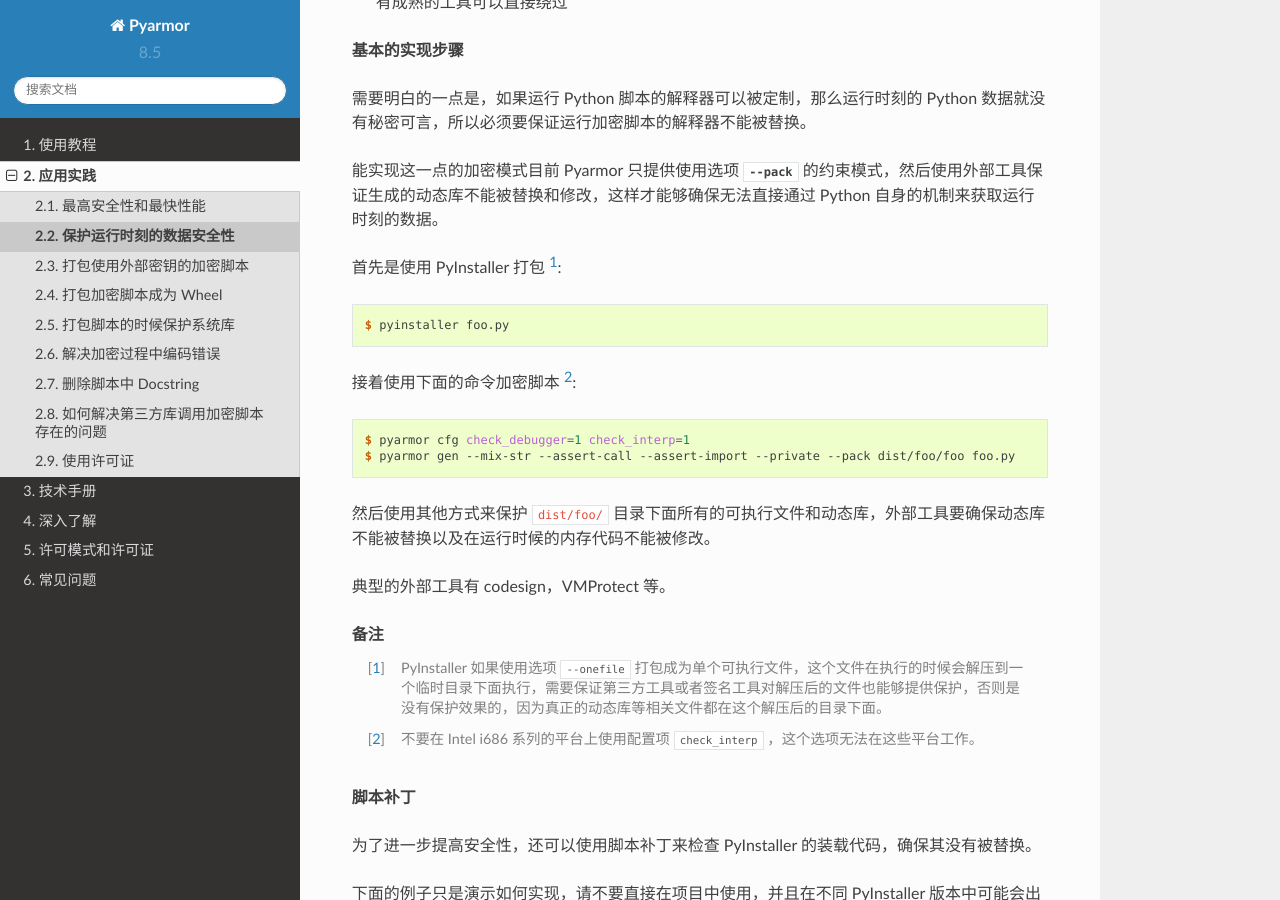
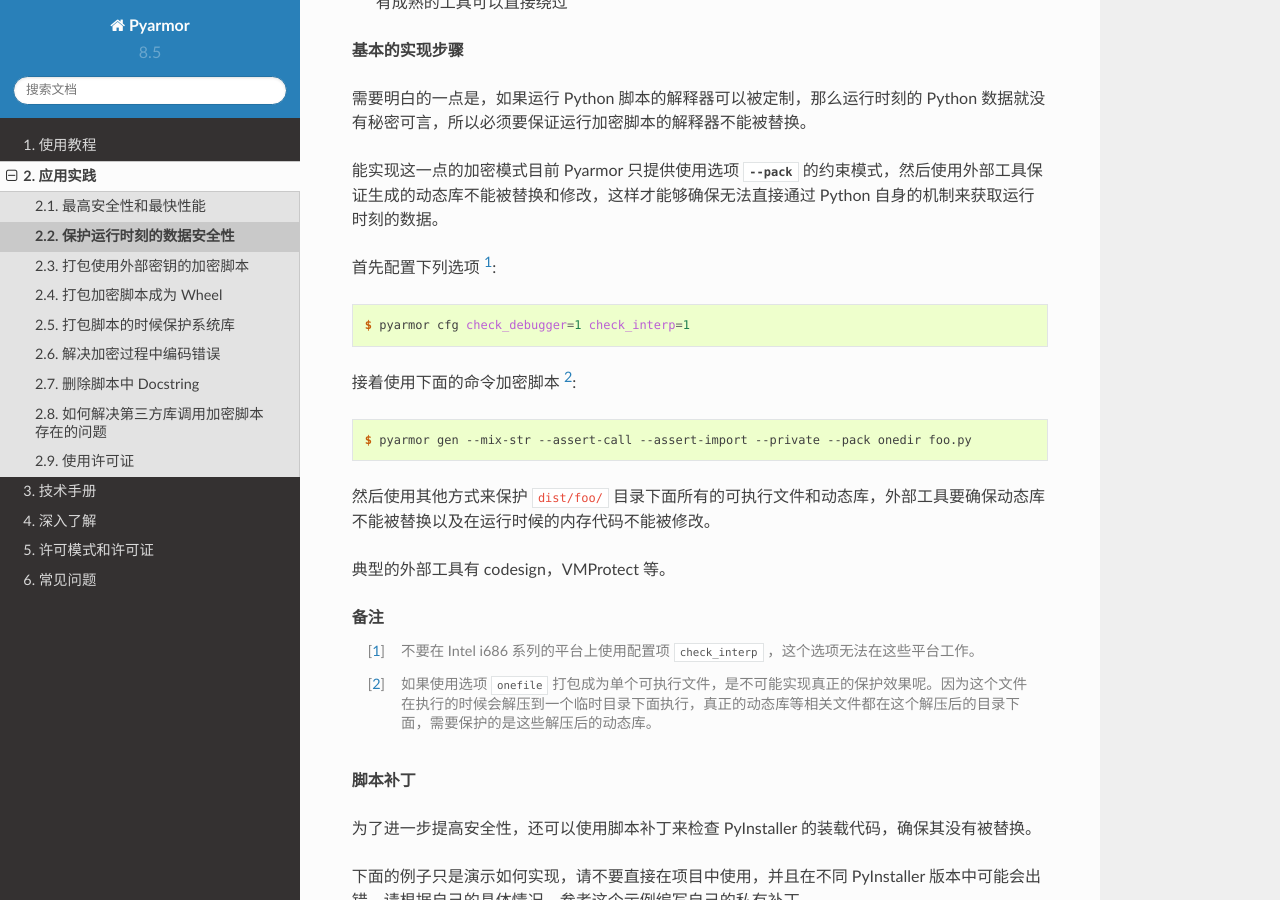
Before and after one commit to dashingsoft/pyarmor-docs-zh, a Sphinx documentation site: the page built from docs/how-to/protection.rst, in a window 1280 px wide and 900 px high, scrolled down 585 px. Built offline with Sphinx 7.4.7 and the Read the Docs theme 2.0.0, drawn with Linux system fonts in a browser that asks for light colours.

Commit message:
Refine doc

```diff
--- a/docs/how-to/protection.rst
+++ b/docs/how-to/protection.rst
@@ -29,14 +29,13 @@
 
 能实现这一点的加密模式目前 Pyarmor 只提供使用选项 :option:`--pack` 的约束模式，然后使用外部工具保证生成的动态库不能被替换和修改，这样才能够确保无法直接通过 Python 自身的机制来获取运行时刻的数据。
 
-首先是使用 PyInstaller 打包 [#]_::
+首先配置下列选项 [#]_::
 
-    $ pyinstaller foo.py
+    $ pyarmor cfg check_debugger=1 check_interp=1
 
 接着使用下面的命令加密脚本 [#]_::
 
-    $ pyarmor cfg check_debugger=1 check_interp=1
-    $ pyarmor gen --mix-str --assert-call --assert-import --private --pack dist/foo/foo foo.py
+    $ pyarmor gen --mix-str --assert-call --assert-import --private --pack onedir foo.py
 
 然后使用其他方式来保护 :file:`dist/foo/` 目录下面所有的可执行文件和动态库，外部工具要确保动态库不能被替换以及在运行时候的内存代码不能被修改。
 
@@ -44,9 +43,9 @@
 
 .. rubric:: 备注
 
-.. [#] PyInstaller 如果使用选项 ``--onefile`` 打包成为单个可执行文件，这个文件在执行的时候会解压到一个临时目录下面执行，需要保证第三方工具或者签名工具对解压后的文件也能够提供保护，否则是没有保护效果的，因为真正的动态库等相关文件都在这个解压后的目录下面。
+.. [#] 不要在 Intel i686 系列的平台上使用配置项 ``check_interp`` ，这个选项无法在这些平台工作。
 
-.. [#] 不要在 Intel i686 系列的平台上使用配置项 ``check_interp`` ，这个选项无法在这些平台工作。
+.. [#] 如果使用选项 ``onefile`` 打包成为单个可执行文件，是不可能实现真正的保护效果呢。因为这个文件在执行的时候会解压到一个临时目录下面执行，真正的动态库等相关文件都在这个解压后的目录下面，需要保护的是这些解压后的动态库。
 
 **脚本补丁**
 
```
